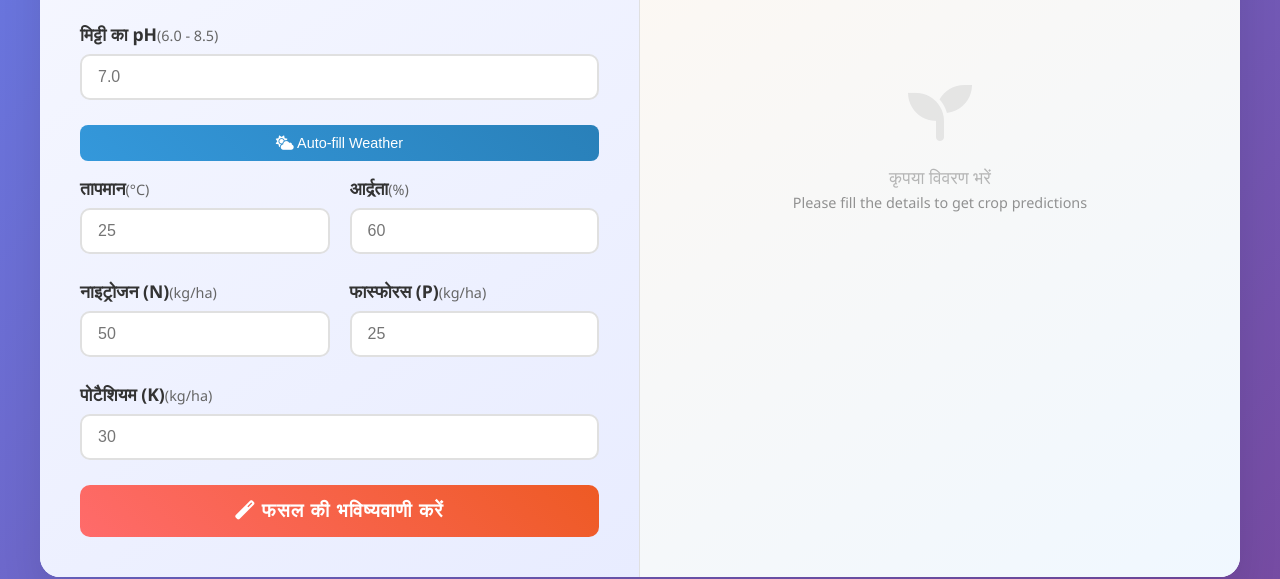
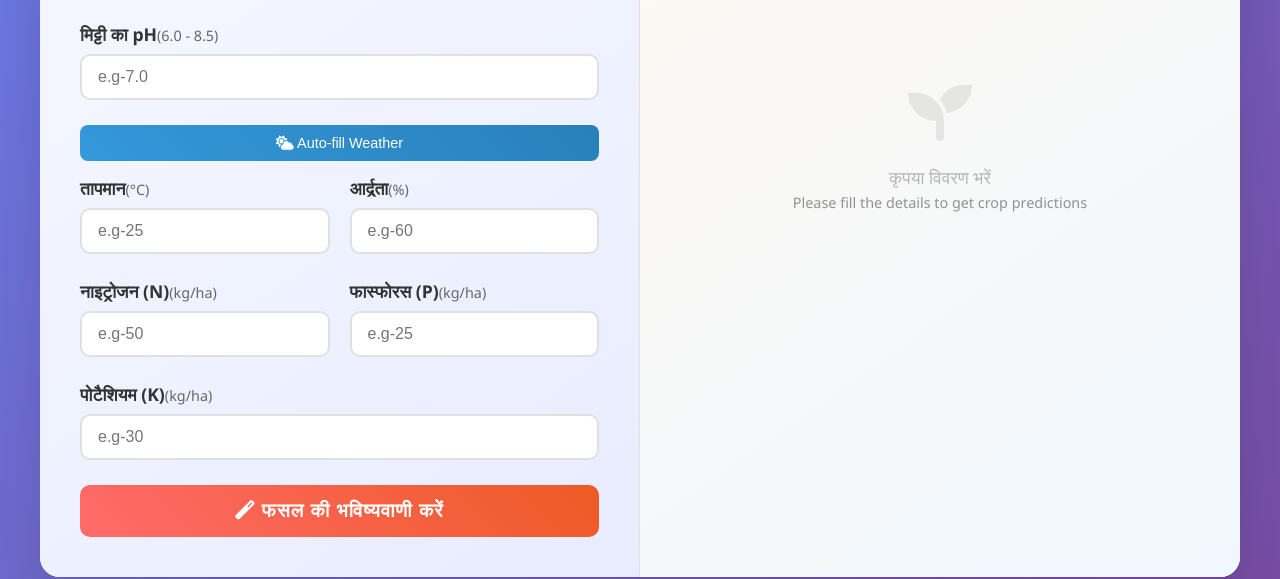
Before and after one commit to techtitansofficial2025/crop-sage-, a plain HTML site: page index.html in a window 1280 px wide. Shown: the part 426-1005 px from the top of the page. Drawn offline with Linux system fonts and the light colour scheme; no server answers.

Commit message:
Update index.html

```diff
--- a/index.html
+++ b/index.html
@@ -387,7 +387,7 @@
                             मिट्टी का pH
                             <span class="bilingual">(6.0 - 8.5)</span>
                         </label>
-                        <input type="number" class="form-control" id="soil_ph" min="4" max="10" step="0.1" placeholder="7.0" required aria-required="true">
+                        <input type="number" class="form-control" id="soil_ph" min="4" max="10" step="0.1" placeholder="e.g-7.0" required aria-required="true">
                     </div>
 
                     <div class="form-row">
@@ -396,14 +396,14 @@
                                 तापमान
                                 <span class="bilingual">(°C)</span>
                             </label>
-                            <input type="number" class="form-control" id="temp" min="-10" max="50" step="0.1" placeholder="25" required>
+                            <input type="number" class="form-control" id="temp" min="-10" max="50" step="0.1" placeholder="e.g-25" required>
                         </div>
                         <div class="form-group">
                             <label for="humidity" id="humidityLabel">
                                 आर्द्रता
                                 <span class="bilingual">(%)</span>
                             </label>
-                            <input type="number" class="form-control" id="humidity" min="0" max="100" step="1" placeholder="60" required>
+                            <input type="number" class="form-control" id="humidity" min="0" max="100" step="1" placeholder="e.g-60" required>
                         </div>
                     </div>
 
@@ -413,14 +413,14 @@
                                 नाइट्रोजन (N)
                                 <span class="bilingual">(kg/ha)</span>
                             </label>
-                            <input type="number" class="form-control" id="nitrogen" min="0" max="300" step="1" placeholder="50" required>
+                            <input type="number" class="form-control" id="nitrogen" min="0" max="300" step="1" placeholder="e.g-50" required>
                         </div>
                         <div class="form-group">
                             <label for="phosphorus" id="phosphorusLabel">
                                 फास्फोरस (P)
                                 <span class="bilingual">(kg/ha)</span>
                             </label>
-                            <input type="number" class="form-control" id="phosphorus" min="0" max="150" step="1" placeholder="25" required>
+                            <input type="number" class="form-control" id="phosphorus" min="0" max="150" step="1" placeholder="e.g-25" required>
                         </div>
                     </div>
 
@@ -429,7 +429,7 @@
                             पोटैशियम (K)
                             <span class="bilingual">(kg/ha)</span>
                         </label>
-                        <input type="number" class="form-control" id="potassium" min="0" max="250" step="1" placeholder="30" required>
+                        <input type="number" class="form-control" id="potassium" min="0" max="250" step="1" placeholder="e.g-30" required>
                     </div>
 
                     <button type="submit" id="predictBtnEl" class="predict-btn">
```
